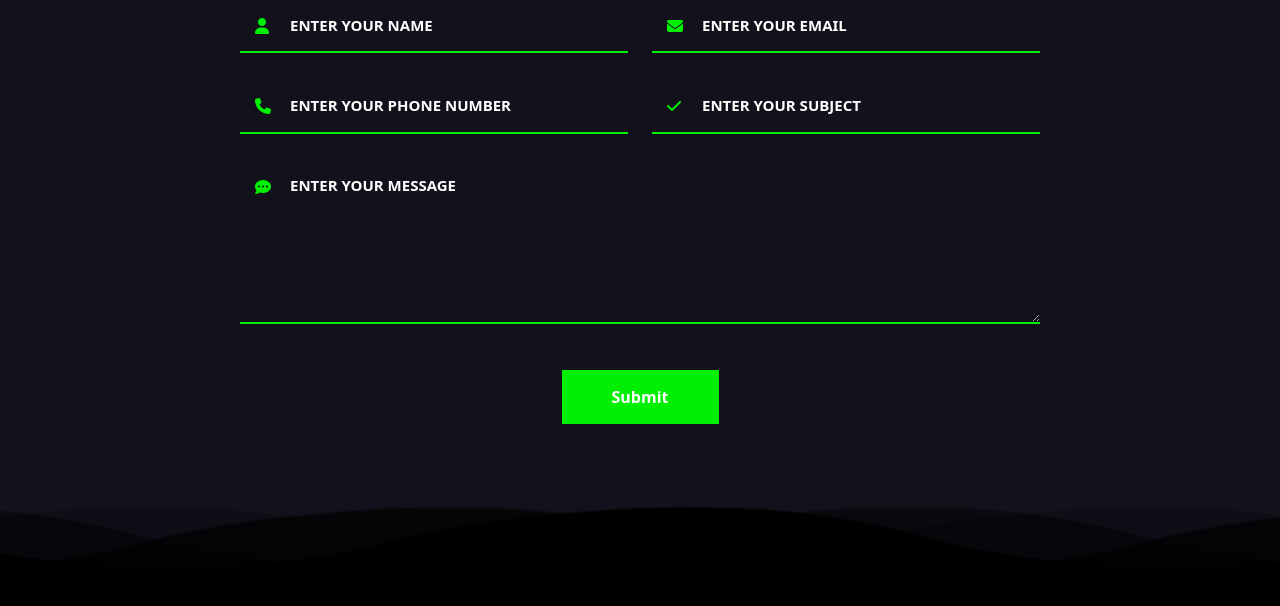
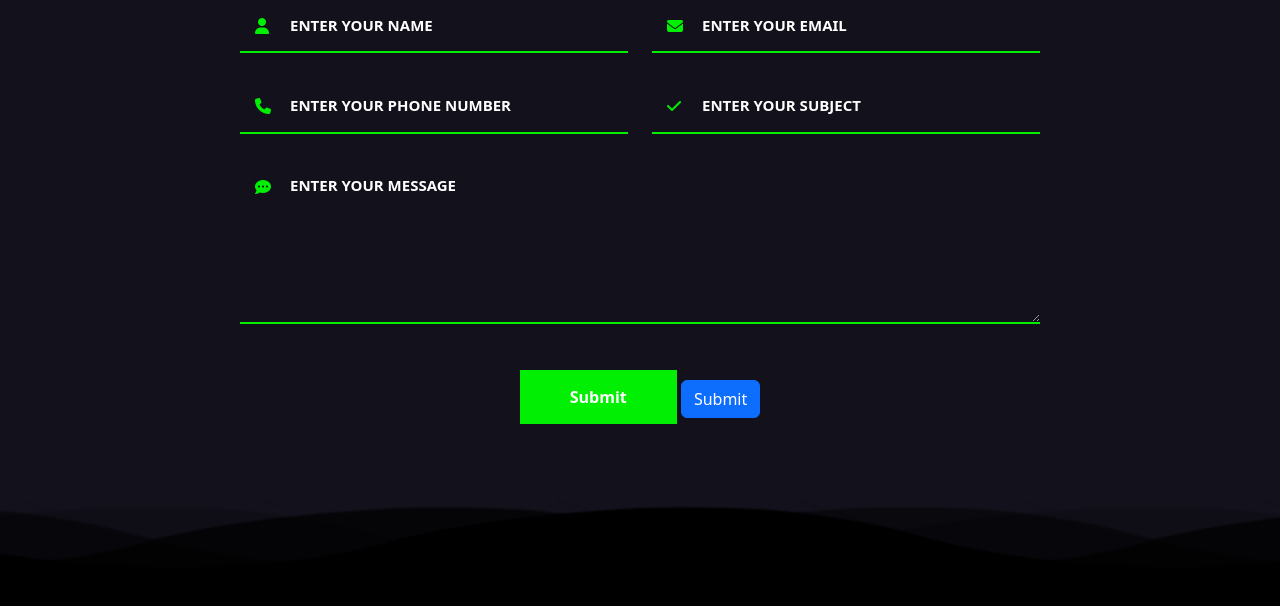
Before and after one commit to boubli/Portfolio, a website: page index.html in a window 1280 px wide. Shown: the part 3755-4361 px from the top of the page. Drawn offline with nearby package versions, Linux system fonts and the light colour scheme; files that its build step writes are made by us from their sources; files whose address does not match are found by name.

Commit message:
Update index.html

```diff
--- a/index.html
+++ b/index.html
@@ -344,6 +344,7 @@
 						<div class="col-12">
 							<div class="submit-input text-center">
 								<input type="submit" onclick="sendMail()" name="submit">
+								<button class="btn btn-primary" onclick="sendMail()">Submit</button>
 							</div>
 						</div>
 					</div>
```
